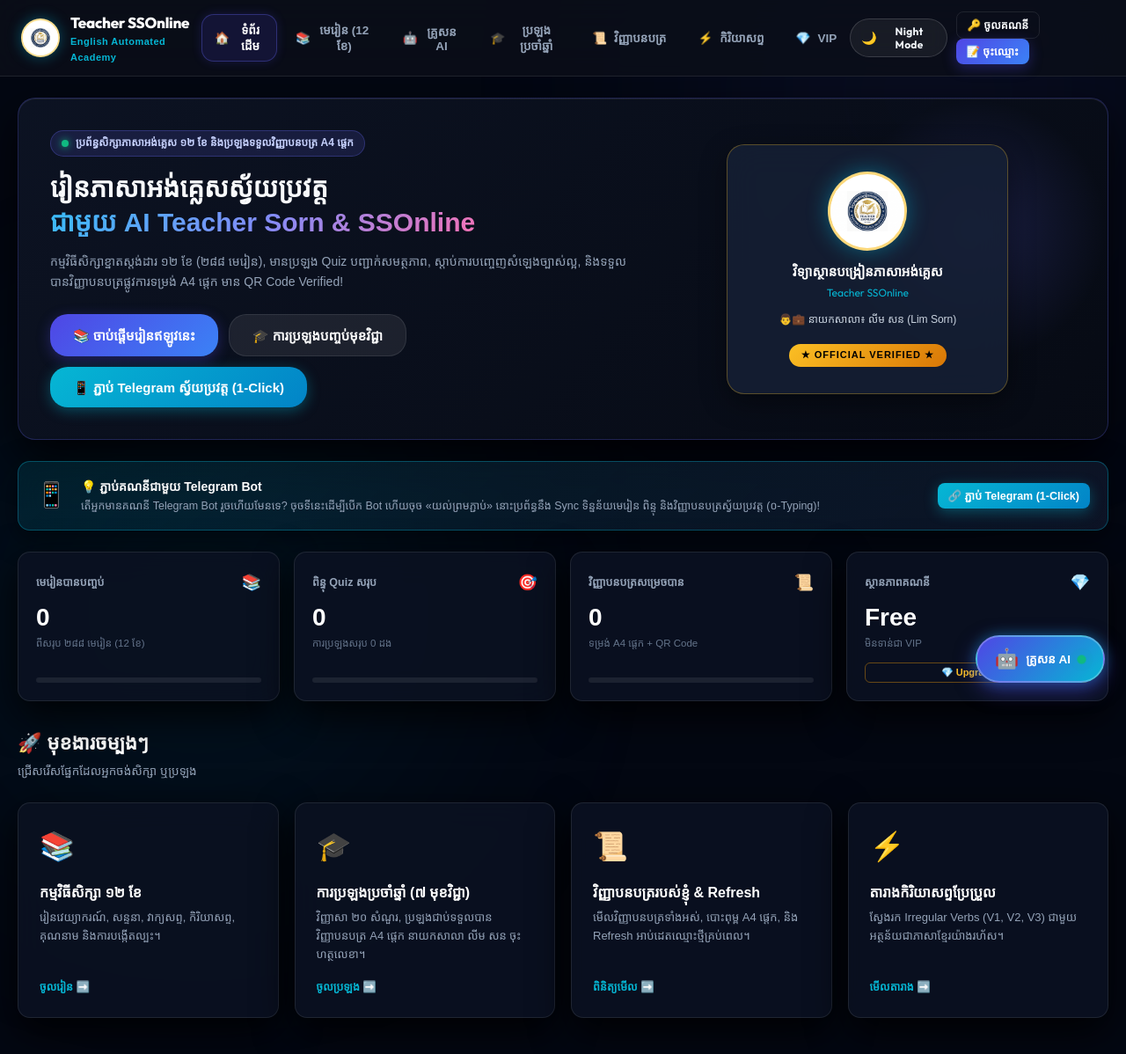
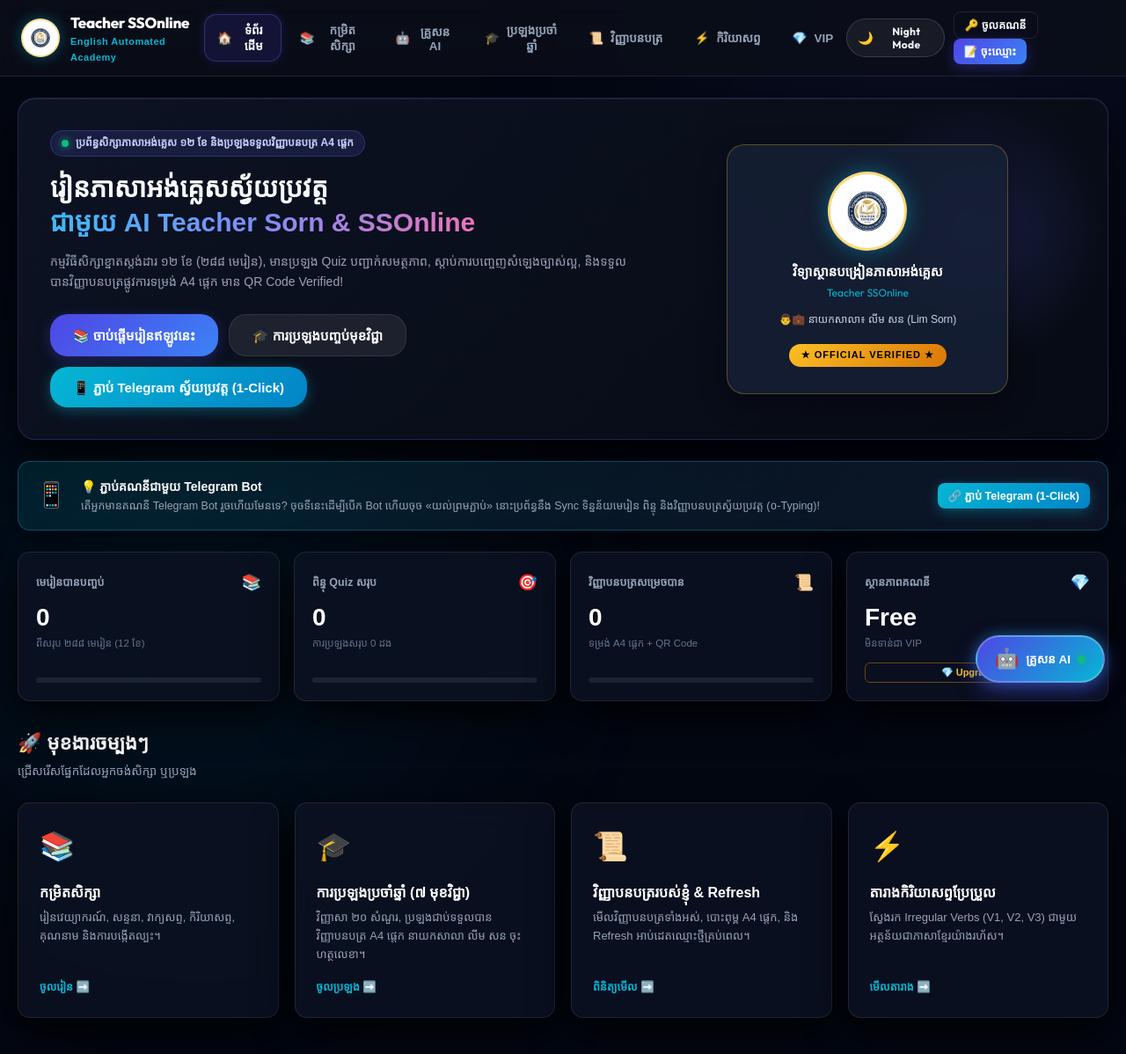
Before and after one commit to limsorn9/StudyAi_Bot, a website: page public/index.html in a window 1280 px wide. Shown: the whole page at 88% size. Drawn offline with Linux system fonts and the light colour scheme; no server answers; a web font is replaced by a local one.

Commit message:
Update navigation tabs and section header to 'កម្រិតសិក្សា'

```diff
--- a/public/index.html
+++ b/public/index.html
@@ -53,7 +53,7 @@
           <span class="icon">🏠</span> <span class="label">ទំព័រដើម</span>
         </button>
         <button class="nav-item" data-tab="curriculum" onclick="navigateTo('curriculum')">
-          <span class="icon">📚</span> <span class="label">មេរៀន (12 ខែ)</span>
+          <span class="icon">📚</span> <span class="label">កម្រិតសិក្សា</span>
         </button>
         <button class="nav-item" data-tab="ai-tutor" onclick="navigateTo('ai-tutor')">
           <span class="icon">🤖</span> <span class="label">គ្រូសន AI</span>
@@ -221,7 +221,7 @@
         <div class="features-grid">
           <div class="feature-card glass-panel" onclick="navigateTo('curriculum')">
             <div class="f-icon">📚</div>
-            <div class="f-title">កម្មវិធីសិក្សា ១២ ខែ</div>
+            <div class="f-title">កម្រិតសិក្សា</div>
             <div class="f-desc">រៀនវេយ្យាករណ៍, សន្ទនា, វាក្យសព្ទ, កិរិយាសព្ទ, គុណនាម និងការបង្កើតល្បះ។</div>
             <div class="f-action">ចូលរៀន ➡️</div>
           </div>
@@ -254,7 +254,7 @@
       ============================================== -->
       <section id="tab-curriculum" class="tab-pane">
         <div class="section-title">
-          <h2>📚 កម្មវិធីសិក្សាភាសាអង់គ្លេសស្វ័យប្រវត្ត</h2>
+          <h2>📚 កម្រិតសិក្សា</h2>
           <p>ជ្រើសរើសរៀនថ្នាក់ដំបូង (អ្នកគ្រូ ពិសិដ្ឋ) ឬថ្នាក់ទូទៅ ១២ ខែ (គ្រូសន)</p>
         </div>
 
@@ -797,7 +797,7 @@
       </button>
       <button class="m-nav-item" data-tab="curriculum" onclick="navigateTo('curriculum')">
         <span class="m-icon">📚</span>
-        <span class="m-label">មេរៀន</span>
+        <span class="m-label">កម្រិតសិក្សា</span>
       </button>
       <button class="m-nav-item" data-tab="annual-exams" onclick="navigateTo('annual-exams')">
         <span class="m-icon">🎓</span>
```
